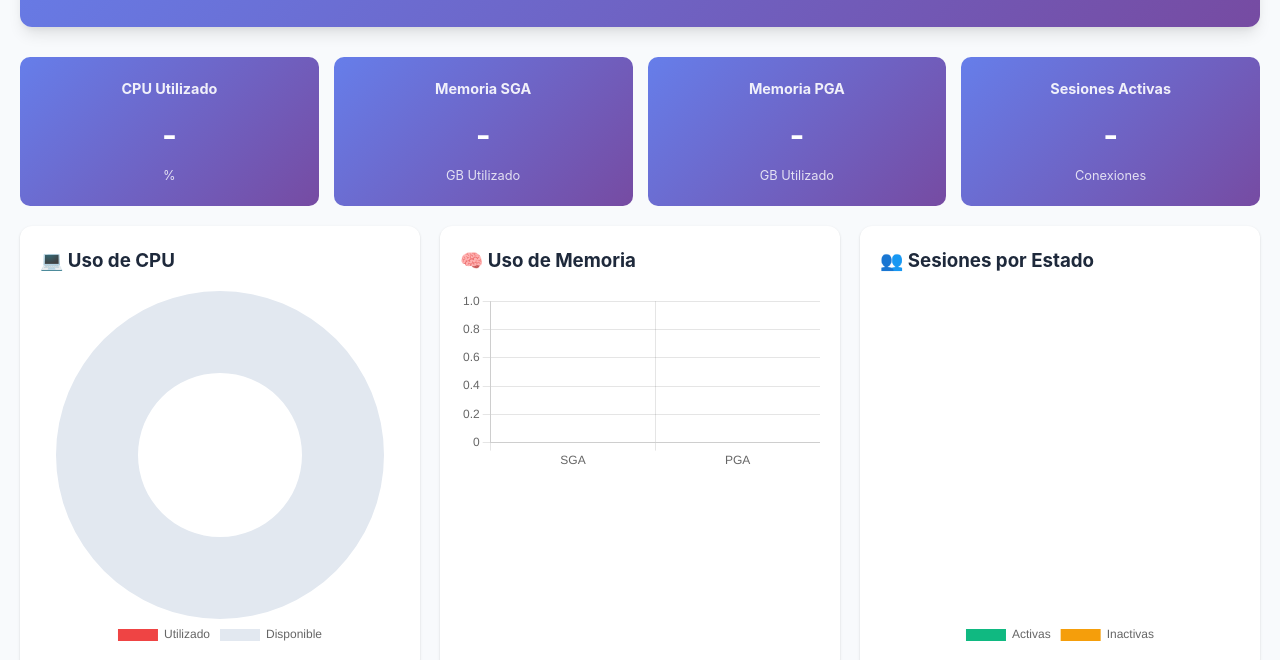
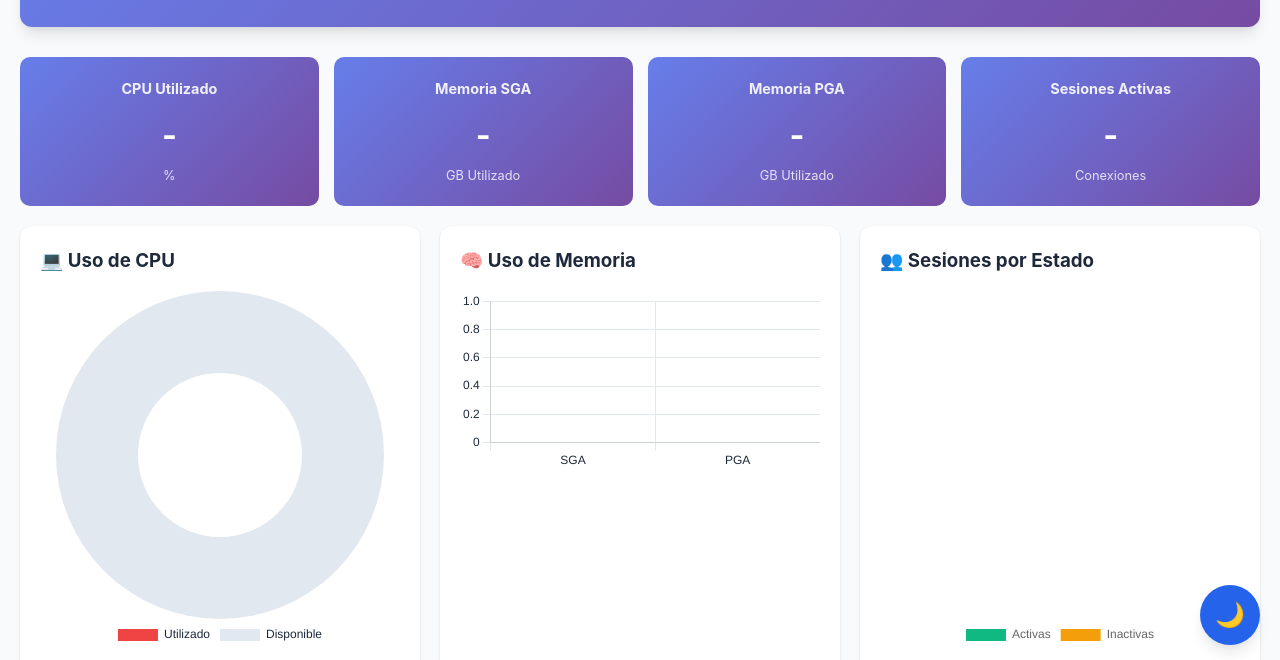
Before and after one commit to LucasRios97/oracle-session-manager, a website: page src/public/monitor.html in a window 1280 px wide. Shown: the part 135-795 px from the top of the page. Drawn offline with nearby package versions, Linux system fonts and the light colour scheme; no server answers.

Commit message:
feat: Agregar sistema de temas oscuro/claro con persistencia en localStorage y gráficos adaptativos

```diff
--- a/src/public/monitor.html
+++ b/src/public/monitor.html
@@ -152,6 +152,11 @@
     <!-- Toast Notification -->
     <div id="toast" class="toast"></div>
 
+    <!-- Theme Toggle Button -->
+    <button id="themeToggle" class="theme-toggle" onclick="toggleTheme()" title="Cambiar tema">
+        <span id="themeIcon">🌙</span>
+    </button>
+
     <script src="monitor.js"></script>
 </body>
 </html>
--- a/src/public/monitor.js
+++ b/src/public/monitor.js
@@ -3,14 +3,70 @@ let cpuChart, memoryChart, sessionsChart, tablespacesChart, waitEventsChart, sql
 
 // Cargar datos al iniciar
 document.addEventListener('DOMContentLoaded', () => {
+    loadTheme(); // Cargar tema guardado
     initializeCharts();
     loadMetrics();
     // Auto-refresh cada 10 segundos
     setInterval(loadMetrics, 10000);
 });
 
+// Sistema de Temas
+function loadTheme() {
+    const savedTheme = localStorage.getItem('theme') || 'light';
+    document.documentElement.setAttribute('data-theme', savedTheme);
+    updateThemeIcon(savedTheme);
+}
+
+function toggleTheme() {
+    const currentTheme = document.documentElement.getAttribute('data-theme');
+    const newTheme = currentTheme === 'dark' ? 'light' : 'dark';
+
+    document.documentElement.setAttribute('data-theme', newTheme);
+    localStorage.setItem('theme', newTheme);
+    updateThemeIcon(newTheme);
+    updateChartsTheme(newTheme);
+
+    showToast(`Tema ${newTheme === 'dark' ? 'oscuro' : 'claro'} activado`, 'info');
+}
+
+function updateThemeIcon(theme) {
+    const icon = document.getElementById('themeIcon');
+    if (icon) {
+        icon.textContent = theme === 'dark' ? '☀️' : '🌙';
+    }
+}
+
+function updateChartsTheme(theme) {
+    const textColor = theme === 'dark' ? '#f1f5f9' : '#1e293b';
+    const gridColor = theme === 'dark' ? '#334155' : '#e2e8f0';
+
+    // Actualizar todos los gráficos con el nuevo tema
+    [cpuChart, memoryChart, sessionsChart, tablespacesChart, waitEventsChart, sqlActivityChart].forEach(chart => {
+        if (chart && chart.options) {
+            if (chart.options.plugins && chart.options.plugins.legend) {
+                chart.options.plugins.legend.labels.color = textColor;
+            }
+            if (chart.options.scales) {
+                Object.keys(chart.options.scales).forEach(scaleKey => {
+                    if (chart.options.scales[scaleKey].ticks) {
+                        chart.options.scales[scaleKey].ticks.color = textColor;
+                    }
+                    if (chart.options.scales[scaleKey].grid) {
+                        chart.options.scales[scaleKey].grid.color = gridColor;
+                    }
+                });
+            }
+            chart.update();
+        }
+    });
+}
+
 // Inicializar todos los gráficos
 function initializeCharts() {
+    const currentTheme = document.documentElement.getAttribute('data-theme') || 'light';
+    const textColor = currentTheme === 'dark' ? '#f1f5f9' : '#1e293b';
+    const gridColor = currentTheme === 'dark' ? '#334155' : '#e2e8f0';
+
     // CPU Chart
     const cpuCtx = document.getElementById('cpuChart').getContext('2d');
     cpuChart = new Chart(cpuCtx, {
@@ -28,7 +84,10 @@ function initializeCharts() {
             maintainAspectRatio: true,
             plugins: {
                 legend: {
-                    position: 'bottom'
+                    position: 'bottom',
+                    labels: {
+                        color: textColor
+                    }
                 }
             }
         }
@@ -57,7 +116,21 @@ function initializeCharts() {
             },
             scales: {
                 y: {
-                    beginAtZero: true
+                    beginAtZero: true,
+                    ticks: {
+                        color: textColor
+                    },
+                    grid: {
+                        color: gridColor
+                    }
+                },
+                x: {
+                    ticks: {
+                        color: textColor
+                    },
+                    grid: {
+                        color: gridColor
+                    }
                 }
             }
         }
--- a/src/public/styles.css
+++ b/src/public/styles.css
@@ -18,6 +18,23 @@
     --border-color: #e2e8f0;
     --shadow: 0 1px 3px 0 rgba(0, 0, 0, 0.1), 0 1px 2px 0 rgba(0, 0, 0, 0.06);
     --shadow-lg: 0 10px 15px -3px rgba(0, 0, 0, 0.1), 0 4px 6px -2px rgba(0, 0, 0, 0.05);
+}
+
+/* Tema Oscuro */
+[data-theme="dark"] {
+    --primary-color: #3b82f6;
+    --secondary-color: #94a3b8;
+    --success-color: #10b981;
+    --danger-color: #ef4444;
+    --warning-color: #f59e0b;
+    --info-color: #60a5fa;
+    --bg-color: #0f172a;
+    --card-bg: #1e293b;
+    --text-color: #f1f5f9;
+    --text-secondary: #94a3b8;
+    --border-color: #334155;
+    --shadow: 0 1px 3px 0 rgba(0, 0, 0, 0.3), 0 1px 2px 0 rgba(0, 0, 0, 0.2);
+    --shadow-lg: 0 10px 15px -3px rgba(0, 0, 0, 0.5), 0 4px 6px -2px rgba(0, 0, 0, 0.3);
 }
 
 body {
@@ -560,14 +577,44 @@ body {
 }
 
 ::-webkit-scrollbar-track {
-    background: #f1f5f9;
+    background: var(--bg-color);
 }
 
 ::-webkit-scrollbar-thumb {
-    background: #cbd5e1;
+    background: var(--border-color);
     border-radius: 4px;
 }
 
 ::-webkit-scrollbar-thumb:hover {
-    background: #94a3b8;
+    background: var(--text-secondary);
 }
+
+/* Theme Toggle Button */
+.theme-toggle {
+    position: fixed;
+    bottom: 20px;
+    right: 20px;
+    width: 60px;
+    height: 60px;
+    border-radius: 50%;
+    background: var(--primary-color);
+    color: white;
+    border: none;
+    cursor: pointer;
+    box-shadow: var(--shadow-lg);
+    font-size: 1.5rem;
+    display: flex;
+    align-items: center;
+    justify-content: center;
+    transition: all 0.3s ease;
+    z-index: 1000;
+}
+
+.theme-toggle:hover {
+    transform: scale(1.1);
+    box-shadow: 0 20px 25px -5px rgba(0, 0, 0, 0.2), 0 10px 10px -5px rgba(0, 0, 0, 0.1);
+}
+
+.theme-toggle:active {
+    transform: scale(0.95);
+}
```
Also changed, not shown: src/public/app.js (+24 -0 lines), src/public/index.html (+5 -0 lines).
